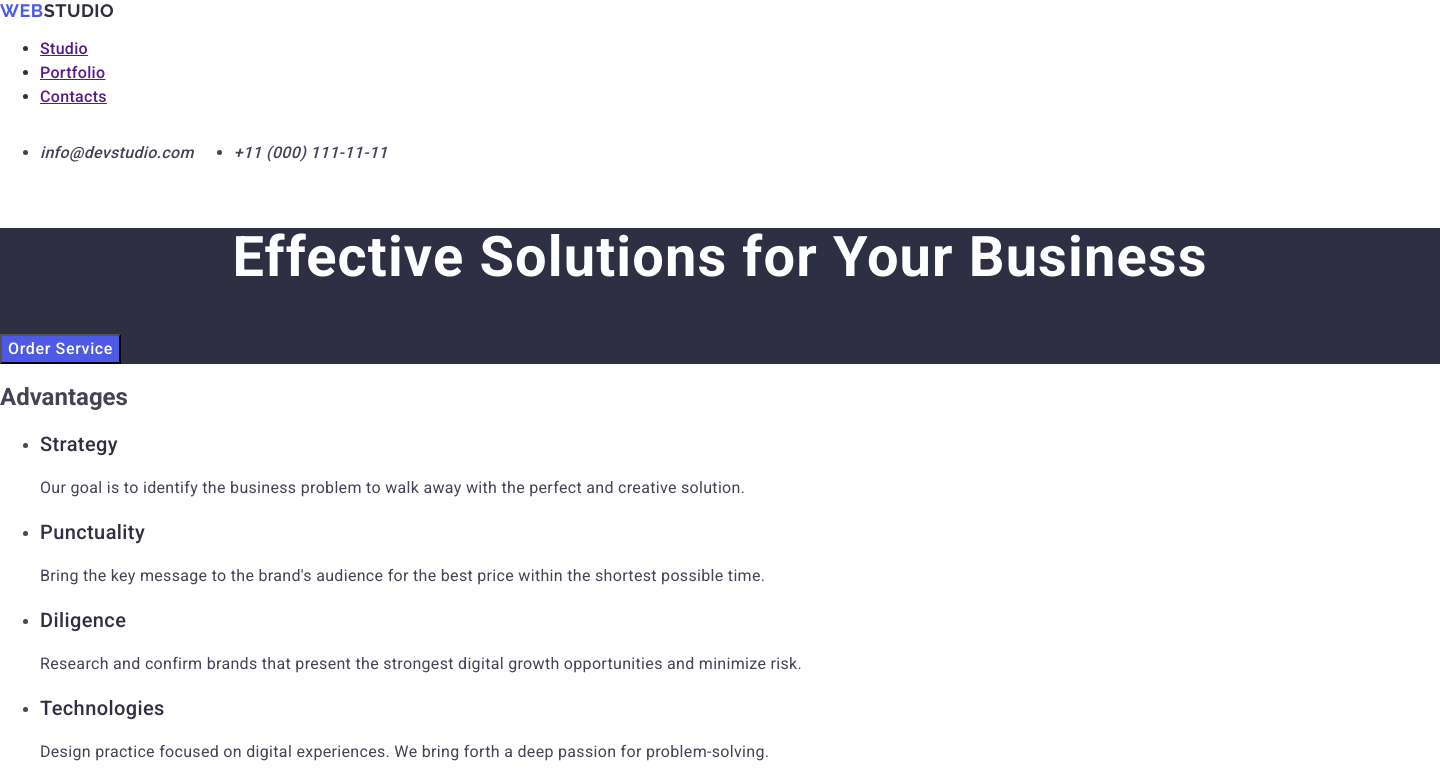
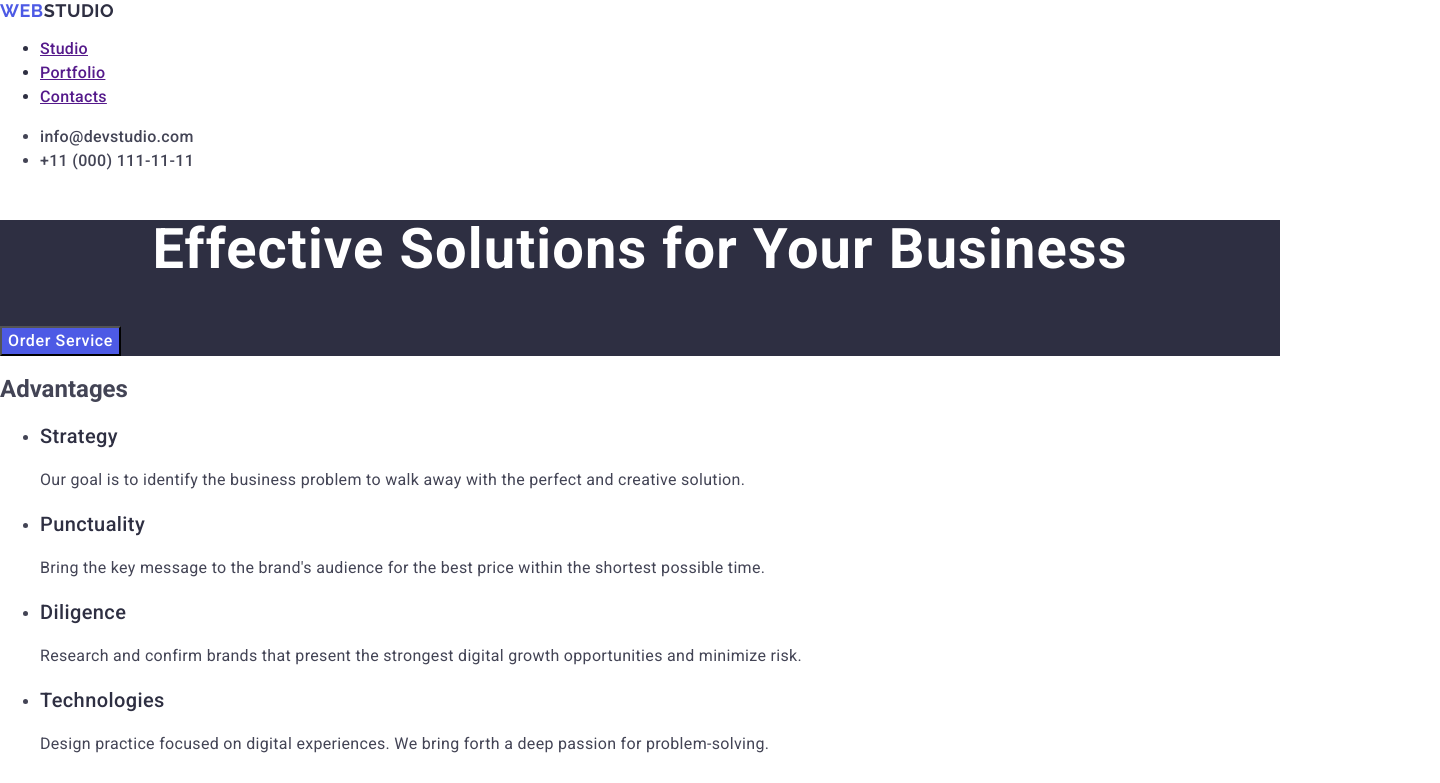
Before and after one commit to DimaShcherbiuk/goit-markup-hw-02, a plain HTML site: page index.html in a window 1280 px wide. Shown: the top 783 px of the page, 1440 px wide, since content can reach past the window. Drawn offline with nearby package versions, Linux system fonts and the light colour scheme.

Commit message:
update arter audit1

```diff
--- a/css/styles.css
+++ b/css/styles.css
@@ -48,15 +48,11 @@ color: #2E2F42;
 
 /* Address */
 
-.address-list {
-    display: inline-flex;
-    gap: 40px;
-}
-
 .address-link {
     text-decoration: none;
     color: #434455;
     font-weight: 500;
+    font-style: normal;
     font-size: 16px;
     line-height: 1.5em;
     letter-spacing: 0.32px;
@@ -67,11 +63,6 @@ color: #2E2F42;
     color: #404BBF;
 }
 
-.main {
-    width: 1440px;
-        height: 4200px;
-        background: #FFF;
-}
 /* hero image */
 
 .box-hero {
--- a/index.html
+++ b/index.html
@@ -32,7 +32,7 @@
 
     </header>
 
-    <main class="main">
+    <main>
 
         <!-- hero image -->
         <section class="box-hero">
```
